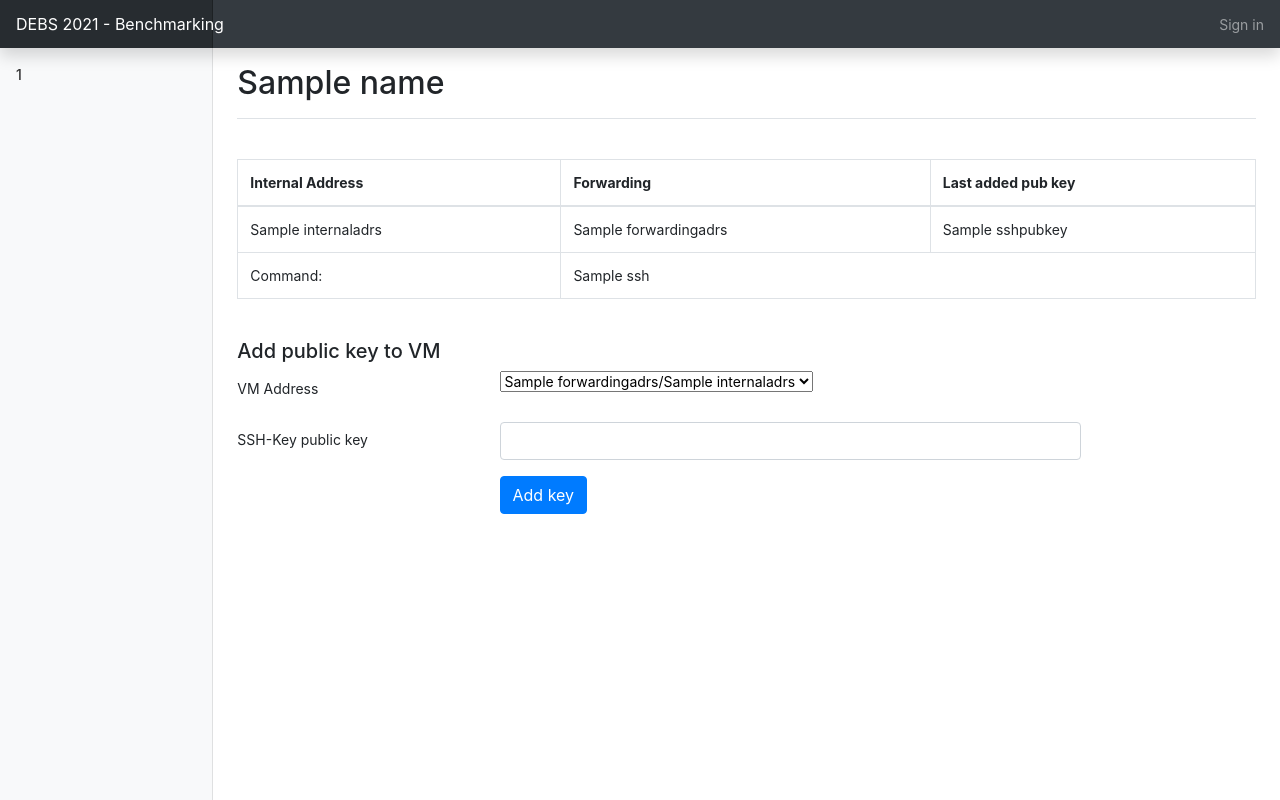
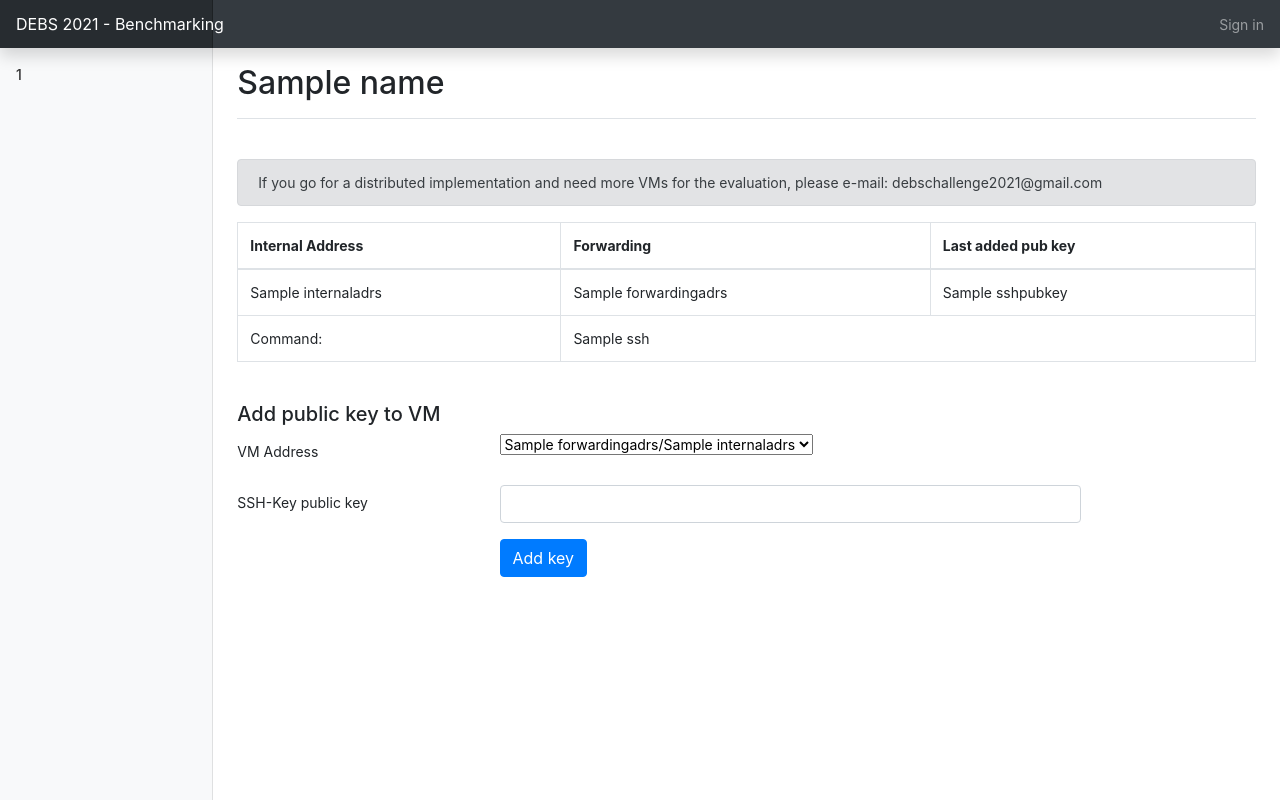
Before and after one commit to jawadtahir/bandency, a Python web app: template web/frontend/templates/vms.html in a window 1280 px wide. Run offline with Jinja, Linux system fonts and the light colour scheme; the template is opened without the code that fills it: most values are stand-ins (such as "Sample title", 1, 10 or a date in 2020); some libraries are stand-ins or nearby versions.

Commit message:
add note for ditributed

```diff
--- a/web/frontend/templates/vms.html
+++ b/web/frontend/templates/vms.html
@@ -1,6 +1,9 @@
 {% extends "layout.html" %}
 
 {% block content %}
+    <div class="alert alert-secondary">
+        If you go for a distributed implementation and need more VMs for the evaluation, please e-mail: debschallenge2021@gmail.com
+    </div>
     <div class="d-flex justify-content-between flex-wrap flex-md-nowrap align-items-center pb-2 mb-3 table-responsive">
         <table class="table table-bordered table-hover">
             <thead>
```
